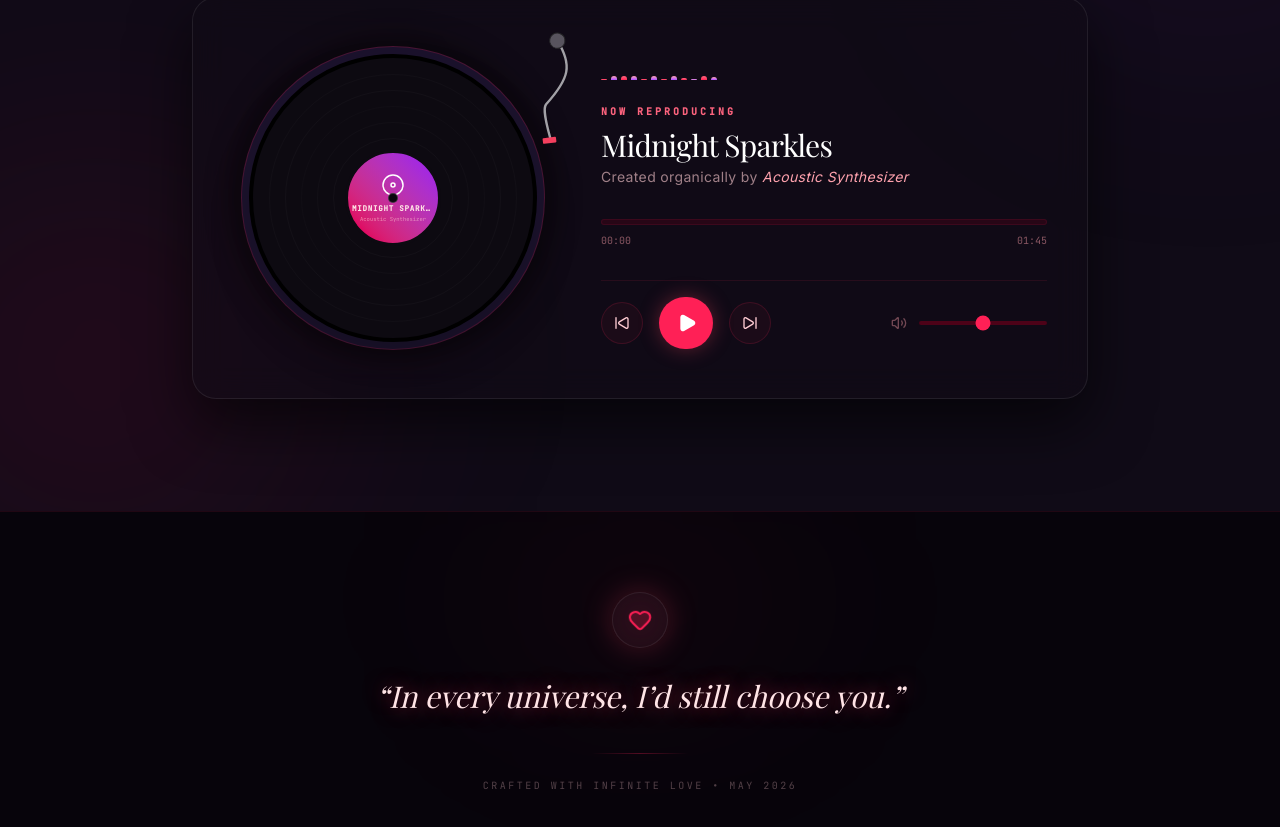
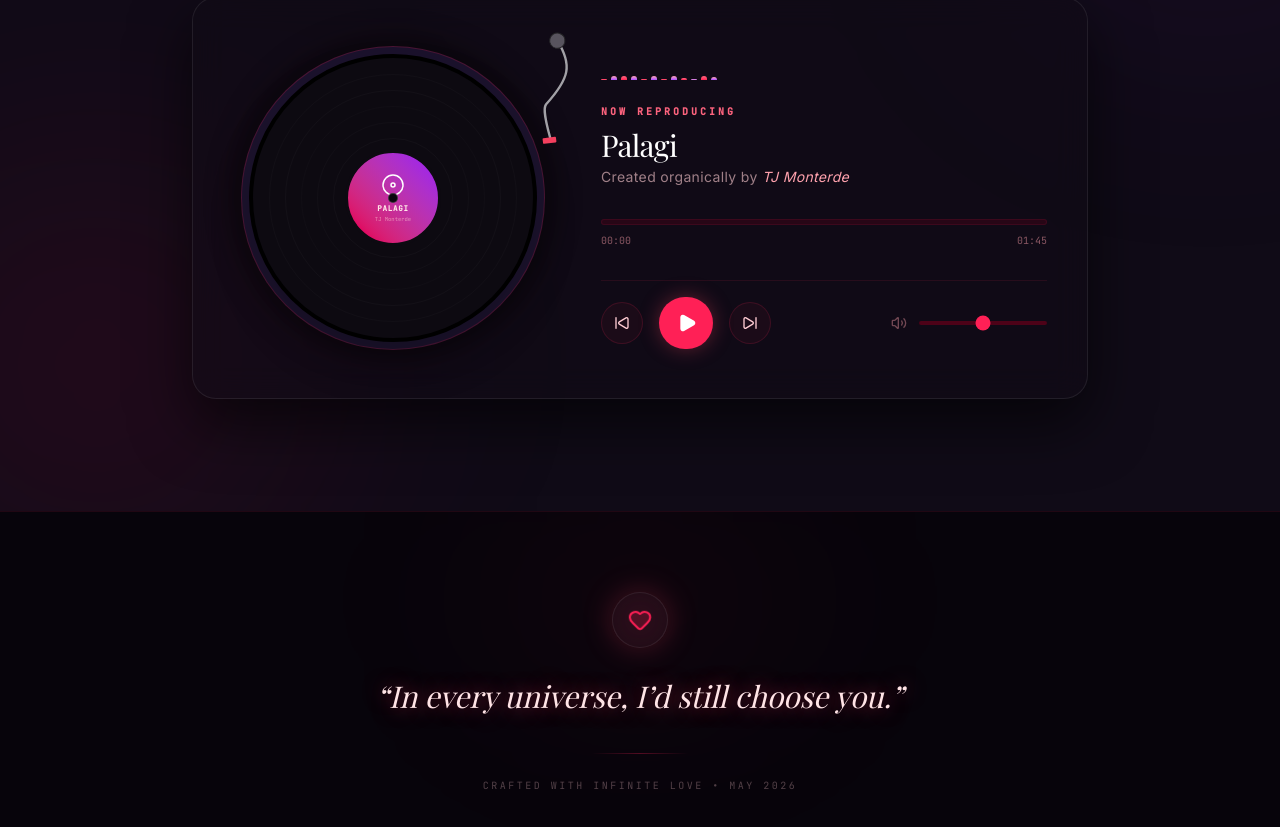
Before and after one commit to AA-Coder13/Tomybebe, a React (Vite) app: page / in a window 1280 px wide. Shown: the part 4558-5385 px from the top of the page. Built offline with nearby package versions, Linux system fonts and the light colour scheme; a web font is replaced by a local one.

Commit message:
Update MusicPlayer.tsx

```diff
--- a/src/components/MusicPlayer.tsx
+++ b/src/components/MusicPlayer.tsx
@@ -25,8 +25,8 @@ export default function MusicPlayer() {
 
   const playlist: Track[] = [
     {
-      title: 'Midnight Sparkles',
-      artist: 'Acoustic Synthesizer',
+      title: 'Palagi',
+      artist: 'TJ Monterde',
       duration: '01:45',
       // Dynamic lovely melodic scale notes (Frequencies multipliers of root 130.81Hz - C3)
       chordProgression: [
```
